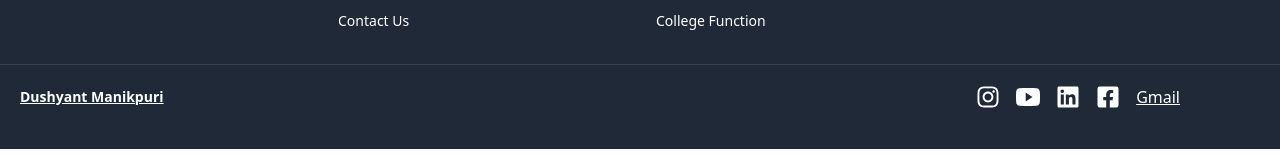
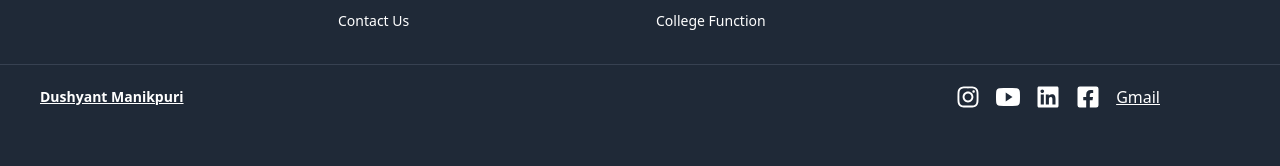
Before and after one commit to dushyantdas93/ashwaryaFrontend, a React (Vite) app: page / in a window 1280 px wide. Shown: the part 3946-4112 px from the top of the page. Built offline with nearby package versions, Linux system fonts and the light colour scheme.

Commit message:
Update FooterLg.jsx

```diff
--- a/src/pages/FooterLg.jsx
+++ b/src/pages/FooterLg.jsx
@@ -143,7 +143,7 @@ const FooterLg = () => {
             </li>
             <li>
               <p>
-              <Link to={`mailto:${contactInfo.gmail}?suanbject=Hello I am profession photographer what can i help you`}>
+              <Link to={`mailto:${contactInfo.gmail}?suanbject=Hello, I want to service of photoshoot`}>
                 {contactInfo?.gmail}
                 </Link>
                 </p>
@@ -153,7 +153,7 @@ const FooterLg = () => {
       </div>
 
       {/* Footer Bottom Section */}
-      <div className="border-t border-gray-700 mt-8 pt-5">
+      <div className="border-t border-gray-700 mt-8 p-5  ">
         <div className="max-w-7xl mx-auto flex flex-col lg:flex-row justify-between items-center px-5 space-y-4 lg:space-y-0">
           <p className="text-sm">
        {" "}
```
